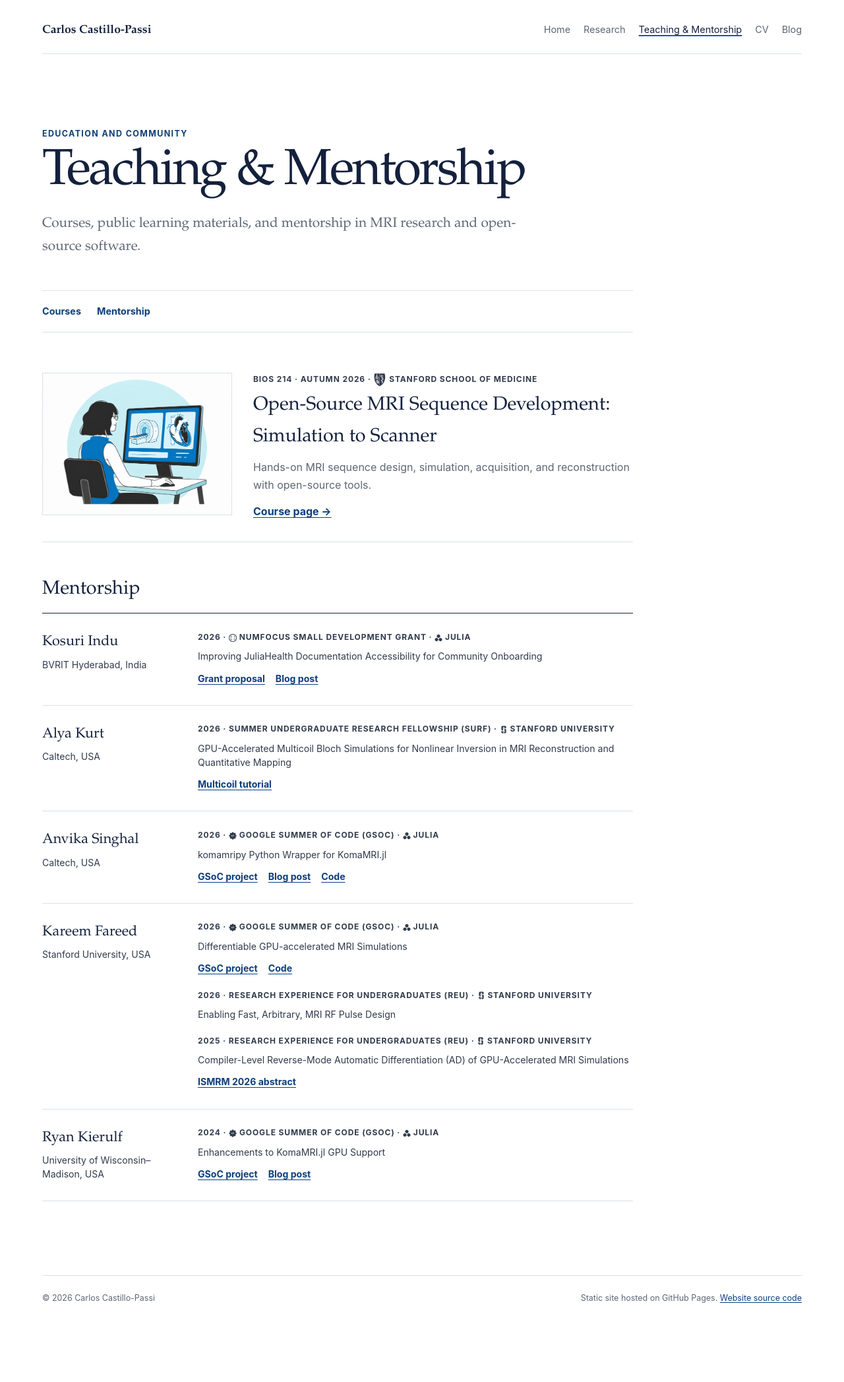
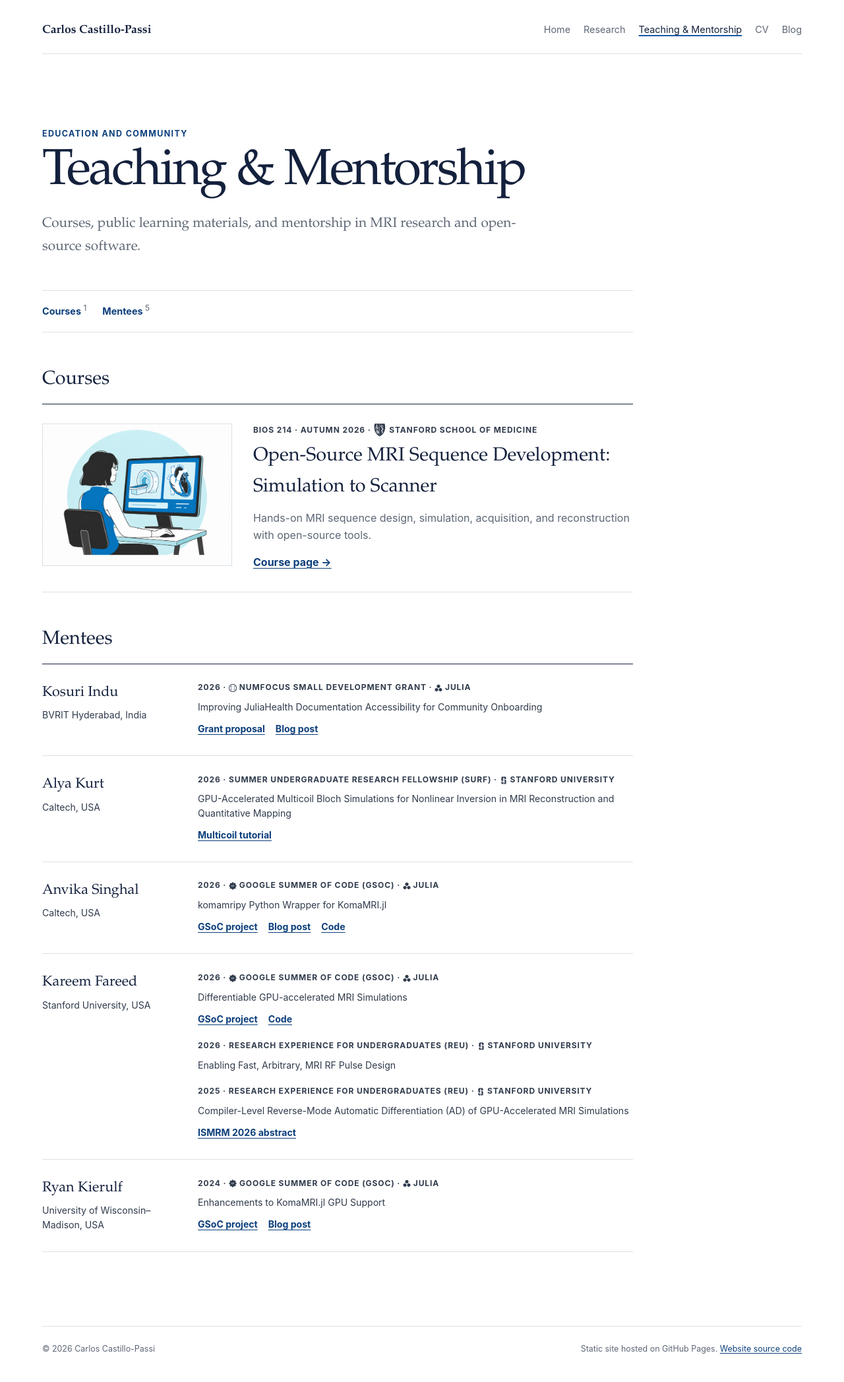
Before and after one commit to cncastillo/cncastillo.github.io, a Jekyll site: the page built from teaching/index.md, in a window 1280 px wide. Shown: the whole page at 66% size. Built offline with Jekyll 4.4.1, drawn with Linux system fonts in a browser that asks for light colours; before the commit the page ends 2019 px from its top, so only the background shows below that.

Commit message:
Refine section counts and teaching headings

```diff
--- a/_layouts/home.html
+++ b/_layouts/home.html
@@ -40,9 +40,9 @@
 {% endfor %}
 
 <nav class="section-nav" aria-label="Home page sections">
-  <a href="#projects">Selected projects ({{ projects.size }})</a>
-  <a href="#awards">Awarded papers &amp; abstracts ({{ award_count }})</a>
-  {% if site.data.grants.size > 0 %}<a href="#funding">Research funding ({{ site.data.grants.size }})</a>{% endif %}
+  <a href="#projects">Selected projects&nbsp;<sup class="section-count">{{ projects.size }}</sup></a>
+  <a href="#awards">Awarded papers &amp; abstracts&nbsp;<sup class="section-count">{{ award_count }}</sup></a>
+  {% if site.data.grants.size > 0 %}<a href="#funding">Research funding&nbsp;<sup class="section-count">{{ site.data.grants.size }}</sup></a>{% endif %}
 </nav>
 
 <section class="selected" id="projects" aria-labelledby="selected-title">
--- a/assets/css/site.css
+++ b/assets/css/site.css
@@ -496,6 +496,13 @@
   font-weight: 650;
 }
 
+.section-count {
+  color: var(--muted);
+  font-size: 0.75rem;
+  font-weight: 400;
+  line-height: 0;
+}
+
 .research-header { border-bottom: 0; }
 .research-header + .section-nav { border-top: 1px solid var(--line); }
 
@@ -587,7 +594,7 @@
   .mentorship-person { grid-template-columns: 1fr; }
 }
 
-.course-list { padding-top: 2rem; }
+.course-list { border-top: 1px solid var(--ink); }
 
 .course-institution-logo {
   display: inline-block;
@@ -628,14 +635,14 @@
   object-fit: cover;
 }
 
-.course-card .course-card-copy h2 {
+.course-card .course-card-copy h3 {
   margin: 0.35rem 0 0;
   font-family: var(--serif);
   font-size: 1.8rem;
   font-weight: 500;
 }
 
-.course-card h2 a {
+.course-card h3 a {
   color: var(--ink);
   text-decoration: none;
 }
--- a/scripts/test-teaching.mjs
+++ b/scripts/test-teaching.mjs
@@ -38,6 +38,12 @@
 assert.match(html, /<\/header>\s*<div class="prose prose-wide">\s*<nav class="section-nav"/, 'Menu must be the first element below the Teaching header');
 const menu = html.match(/<nav class="section-nav"[^>]*>([\s\S]*?)<\/nav>/)[1];
 assert.deepEqual([...menu.matchAll(/href="#([^"]+)"/g)].map(match => match[1]), ['courses', 'mentorship']);
+const courseCount = [...html.matchAll(/<article class="course-card(?: |")/g)].length;
+const menteeCount = [...html.matchAll(/<article class="archive-item mentorship-person"/g)].length;
+assert.ok(menu.includes(`Courses&nbsp;<sup class="section-count">${courseCount}</sup>`), 'Course count must match rendered courses');
+assert.ok(menu.includes(`Mentees&nbsp;<sup class="section-count">${menteeCount}</sup>`), 'Mentee count must count each person once');
+assert.ok(html.includes('<h2 id="mentorship-heading">Mentees</h2>'), 'Section heading must match the Mentees menu label');
+assert.match(html, /<h2 id="courses">Courses<\/h2>\s*<div class="course-list">/, 'Courses must have a matching section heading above the cards');
 for (const id of ['courses', 'mentorship']) assert.ok(html.includes(`id="${id}"`), `Missing menu target: ${id}`);
 for (const page of ['publications', 'cv', 'teaching/bios-214']) {
   const other = readFileSync(resolve(site, page, 'index.html'), 'utf8');
--- a/scripts/test-timeline.mjs
+++ b/scripts/test-timeline.mjs
@@ -35,7 +35,7 @@
   assert.ok(home.indexOf('id="projects"') < home.indexOf('id="awards"') && home.indexOf('id="awards"') < home.indexOf('id="funding"'), 'Place projects first, awards second, and funding last');
   const homeMenu = home.match(/<nav class="section-nav" aria-label="Home page sections">([\s\S]*?)<\/nav>/)[1];
   assert.deepEqual([...homeMenu.matchAll(/href="#([^"]+)"/g)].map(match => match[1]), ['projects', 'awards', 'funding'], 'Homepage menu must match section order');
-  assert.ok(home.includes(`Research funding (${grants.length})`), 'Homepage funding count must follow the data');
+  assert.ok(homeMenu.includes(`Research funding&nbsp;<sup class="section-count">${grants.length}</sup>`), 'Homepage funding count must follow the data');
   for (const grant of grants) {
     assert.ok(funding.includes(`href="/publications/#record-${grant.record_key}"`), 'Funding summary must link to its full Research entry');
     for (const key of ['funder', 'program', 'year', 'amount', 'role']) {
--- a/teaching/index.md
+++ b/teaching/index.md
@@ -8,13 +8,15 @@
 ---
 
 {% assign courses = site.pages | where: "layout", "course" | sort: "order" %}
+{% assign people = site.data.mentorship | sort: "order" | group_by: "name" %}
 
 <nav class="section-nav" aria-label="Page sections">
-  <a href="#courses">Courses</a>
-  {% if site.data.mentorship.size > 0 %}<a href="#mentorship">Mentorship</a>{% endif %}
+  <a href="#courses">Courses&nbsp;<sup class="section-count">{{ courses.size }}</sup></a>
+  {% if site.data.mentorship.size > 0 %}<a href="#mentorship">Mentees&nbsp;<sup class="section-count">{{ people.size }}</sup></a>{% endif %}
 </nav>
 
-<div class="course-list" id="courses">
+<h2 id="courses">Courses</h2>
+<div class="course-list">
   {% for course in courses %}
     <article class="course-card{% if course.image %} course-card-with-image{% endif %}">
       {% if course.image %}
@@ -24,7 +26,7 @@
       {% endif %}
       <div class="course-card-copy">
         <p class="archive-type">{{ course.code }} · {{ course.term }}{% if course.institution %} · {% if course.institution_logo %}<span class="course-institution-logo" style="--institution-logo: url('{{ course.institution_logo | relative_url | escape }}');" aria-hidden="true"></span> {% endif %}{{ course.institution }}{% endif %}</p>
-        <h2><a href="{{ course.url | relative_url }}">{{ course.title }}</a></h2>
+        <h3><a href="{{ course.url | relative_url }}">{{ course.title }}</a></h3>
         <p>{{ course.description }}</p>
         <a class="text-link" href="{{ course.url | relative_url }}">Course page →</a>
       </div>
@@ -34,9 +36,8 @@
 
 {% if site.data.mentorship.size > 0 %}
 <section id="mentorship" aria-labelledby="mentorship-heading">
-  <h2 id="mentorship-heading">Mentorship</h2>
+  <h2 id="mentorship-heading">Mentees</h2>
   <div class="archive-list">
-    {% assign people = site.data.mentorship | sort: "order" | group_by: "name" %}
     {% for person in people %}
       <article class="archive-item mentorship-person">
         <div>
```
Also changed, not shown: publications/index.html (+6 -6 lines).
